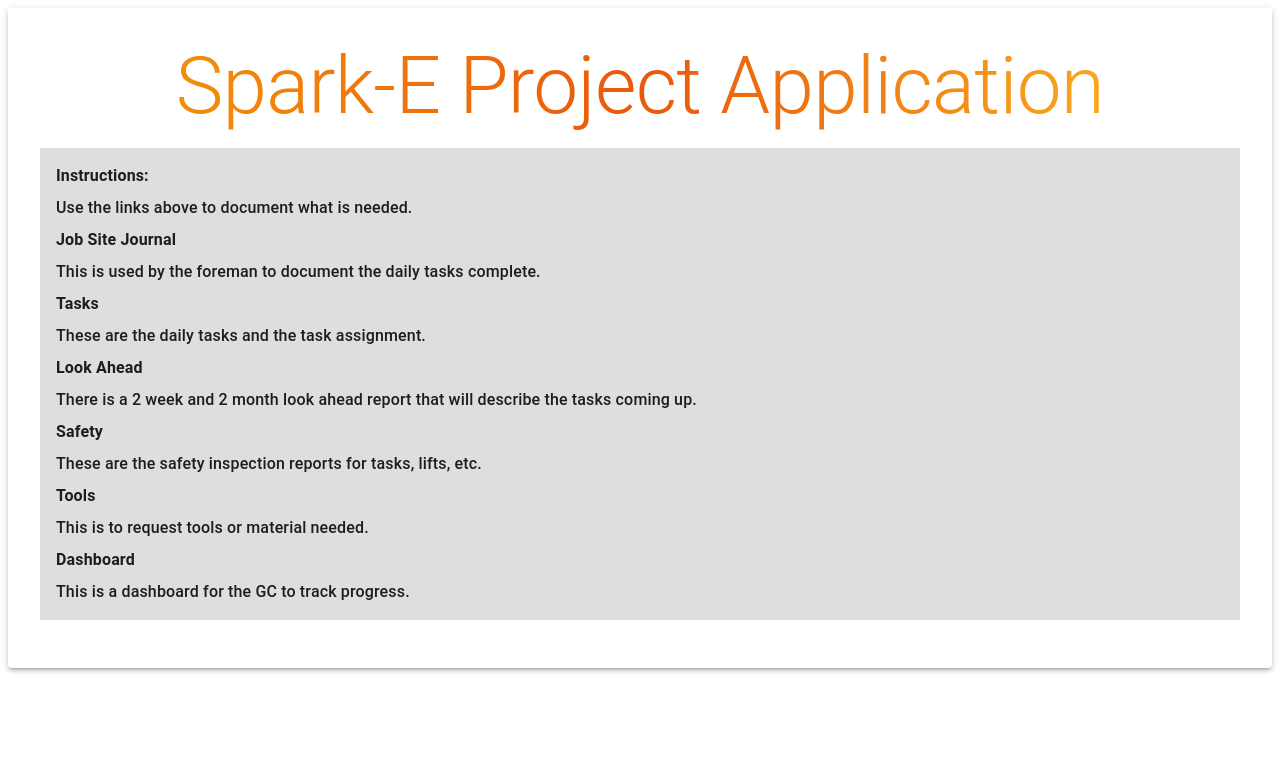
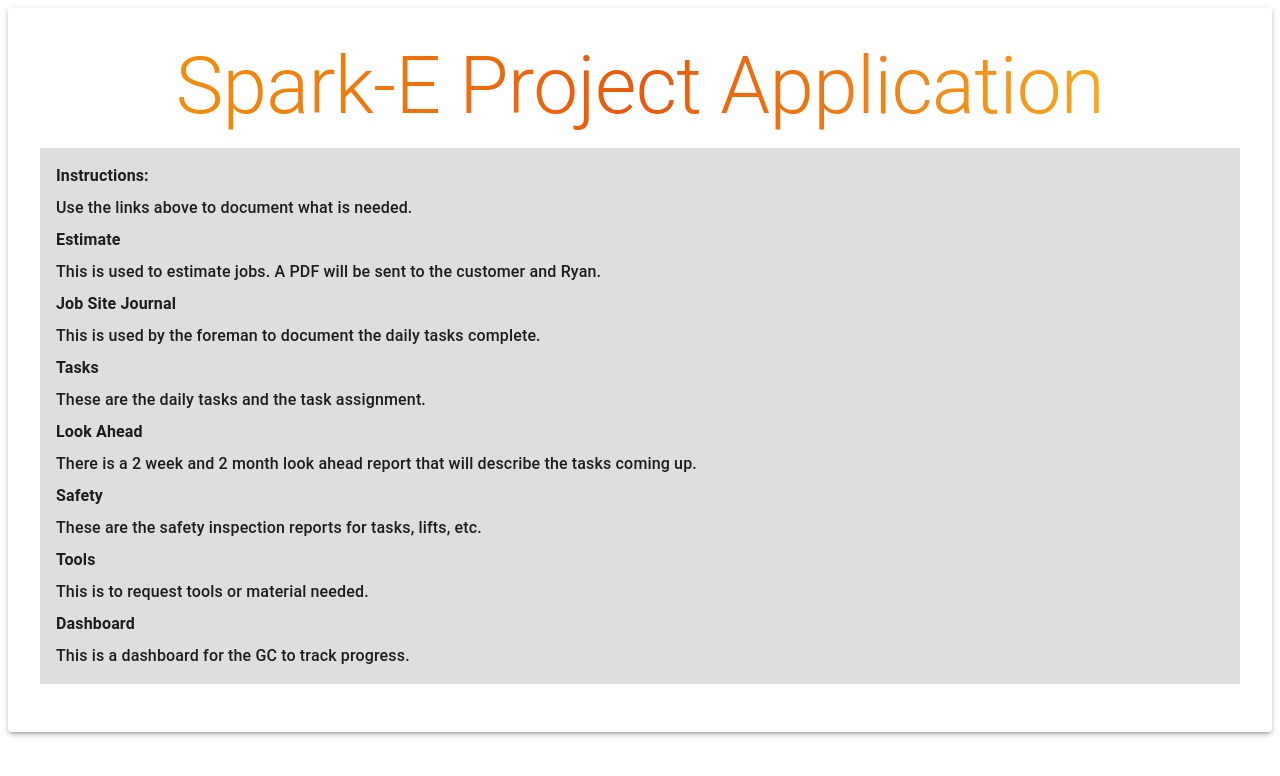
Before and after one commit to sparkeUnlimited/sparke-pm-app, a Next.js app: page / in a window 1280 px wide. Shown: the top 776 px of the page. Built offline with nearby package versions, Linux system fonts and the light colour scheme.

Commit message:
Add estimating to main page in the How-to section

```diff
--- a/app/page.tsx
+++ b/app/page.tsx
@@ -52,6 +52,18 @@ const Home = () => {
           sx={{ textAlign: "left", marginBottom: 1, paddingLeft: 2, fontWeight: "medium" }}
         >
           Use the links above to document what is needed.
+        </Typography>
+        <Typography
+          variant={"body1"}
+          sx={{ textAlign: "left", marginBottom: 1, paddingLeft: 2, fontWeight: "bold" }}
+        >
+          Estimate
+        </Typography>
+        <Typography
+          variant={"body1"}
+          sx={{ textAlign: "left", marginBottom: 1, paddingLeft: 2, fontWeight: "medium" }}
+        >
+          This is used to estimate jobs. A PDF will be sent to the customer and Ryan.
         </Typography>
         <Typography
           variant={"body1"}
```
